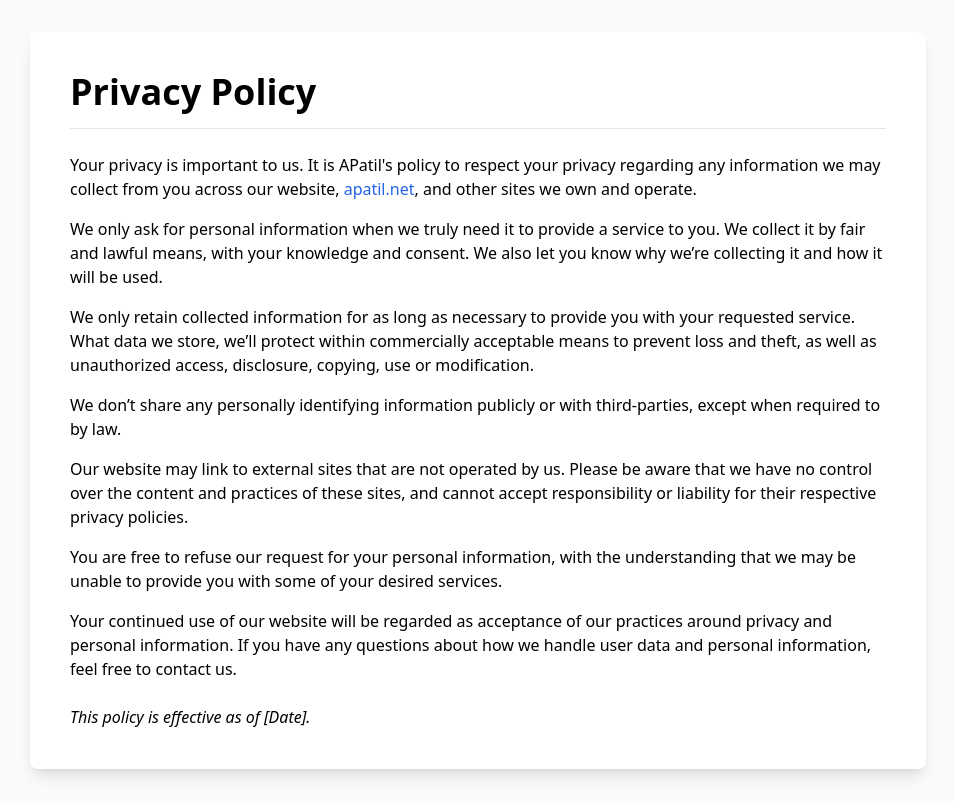
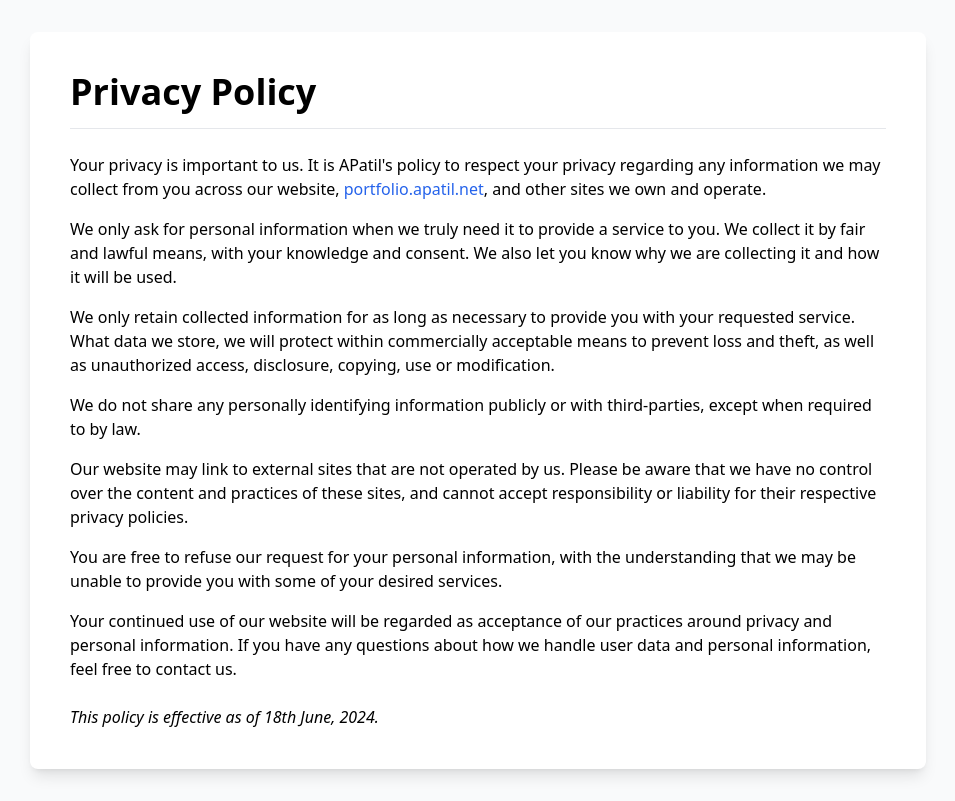
Before and after one commit to Akhil-Patil-Bagili/portfolio.ap, a Next.js app: page /privacy in a window 1280 px wide. Shown: the whole page, without its empty margins (162-1117 px from the left). Built offline with nearby package versions, Linux system fonts and the light colour scheme.

Commit message:
updated privacy and terms

```diff
--- a/components/ProjectsSection.tsx
+++ b/components/ProjectsSection.tsx
@@ -1,8 +1,5 @@
 'use client';
 import React, { useState } from 'react';
-import { AiOutlineLink, AiOutlineLeft, AiOutlineRight, AiFillGithub } from 'react-icons/ai';
-import {SiFlask} from 'react-icons/si';
-import { DiReact, DiNodejsSmall } from 'react-icons/di';
 import ProjectCard from './ProjectCard';
 
 interface Technology {
@@ -32,6 +29,7 @@
       ],
       technologies: [
         { name: "React" },
+        { name: "TailwindCSS" },
         { name: "Flask" },
         { name: "PostgreSQL" },
         { name: "Docker" },
@@ -58,6 +56,7 @@
       ],
       technologies: [
         { name: "React" },
+        { name: "CSS" },
         { name: "Django" },
         { name: "PostgreSQL" },
         { name: "OpenAI" },
@@ -82,8 +81,11 @@
       ],
       technologies: [
         { name: "React" },
+        { name: "TailwindCSS" },
         { name: "Flask" },
         { name: "AstraDB" },
+        { name: "GenAI" },
+        { name: "RAG modeling" },
         { name: "GPT-4" },
         { name: "AWS" },
       ],
@@ -101,6 +103,7 @@
       ],
       technologies: [
         { name: "React" },
+        { name: "TailwindCSS" },
         { name: "Node" },
         { name: "MongoDB" },
       ],
--- a/pages/privacy.tsx
+++ b/pages/privacy.tsx
@@ -5,14 +5,14 @@
     <div className="min-h-screen bg-gray-50 text-black p-8">
       <div className="max-w-4xl mx-auto shadow-lg p-10 bg-white rounded-lg">
         <h1 className="text-4xl font-bold mb-6 border-b pb-4">Privacy Policy</h1>
-        <p className="mb-4">Your privacy is important to us. It is APatil&apos;s policy to respect your privacy regarding any information we may collect from you across our website, <a href="http://apatil.net" className="text-blue-600 hover:underline">apatil.net</a>, and other sites we own and operate.</p>
-        <p className="mb-4">We only ask for personal information when we truly need it to provide a service to you. We collect it by fair and lawful means, with your knowledge and consent. We also let you know why we’re collecting it and how it will be used.</p>
-        <p className="mb-4">We only retain collected information for as long as necessary to provide you with your requested service. What data we store, we’ll protect within commercially acceptable means to prevent loss and theft, as well as unauthorized access, disclosure, copying, use or modification.</p>
-        <p className="mb-4">We don’t share any personally identifying information publicly or with third-parties, except when required to by law.</p>
+        <p className="mb-4">Your privacy is important to us. It is APatil&apos;s policy to respect your privacy regarding any information we may collect from you across our website, <a href="https://portfolio.apatil.net/" className="text-blue-600 hover:underline">portfolio.apatil.net</a>, and other sites we own and operate.</p>
+        <p className="mb-4">We only ask for personal information when we truly need it to provide a service to you. We collect it by fair and lawful means, with your knowledge and consent. We also let you know why we are collecting it and how it will be used.</p>
+        <p className="mb-4">We only retain collected information for as long as necessary to provide you with your requested service. What data we store, we will protect within commercially acceptable means to prevent loss and theft, as well as unauthorized access, disclosure, copying, use or modification.</p>
+        <p className="mb-4">We do not share any personally identifying information publicly or with third-parties, except when required to by law.</p>
         <p className="mb-4">Our website may link to external sites that are not operated by us. Please be aware that we have no control over the content and practices of these sites, and cannot accept responsibility or liability for their respective privacy policies.</p>
         <p className="mb-4">You are free to refuse our request for your personal information, with the understanding that we may be unable to provide you with some of your desired services.</p>
         <p>Your continued use of our website will be regarded as acceptance of our practices around privacy and personal information. If you have any questions about how we handle user data and personal information, feel free to contact us.</p>
-        <p className="mt-6 italic">This policy is effective as of [Date].</p>
+        <p className="mt-6 italic">This policy is effective as of 18th June, 2024.</p>
       </div>
     </div>
   );
--- a/pages/terms.tsx
+++ b/pages/terms.tsx
@@ -5,17 +5,17 @@
     <div className="min-h-screen bg-gray-50 text-black p-8">
       <div className="max-w-4xl mx-auto shadow-lg p-10 bg-white rounded-lg">
         <h1 className="text-4xl font-bold mb-6 border-b pb-4">Terms of Service</h1>
-        <p className="mb-4">By accessing the website at <a href="http://apatil.net" className="text-blue-600 hover:underline">apatil.net</a>, you are agreeing to be bound by these terms of service, all applicable laws and regulations, and agree that you are responsible for compliance with any applicable local laws. If you do not agree with any of these terms, you are prohibited from using or accessing this site.</p>
+        <p className="mb-4">By accessing the website at <a href="https://portfolio.apatil.net/" className="text-blue-600 hover:underline">portfolio.apatil.net</a>, you are agreeing to be bound by these terms of service, all applicable laws and regulations, and agree that you are responsible for compliance with any applicable local laws. If you do not agree with any of these terms, you are prohibited from using or accessing this site.</p>
         <p className="mb-4">The materials contained in this website are protected by applicable copyright and trademark law.</p>
-        <p className="mb-4">Permission is granted to temporarily download one copy of the materials (information or software) on Apatil&apos;s website for personal, non-commercial transitory viewing only. This is the grant of a license, not a transfer of title, and under this license you may not:</p>
+        <p className="mb-4">Permission is granted to temporarily download one copy of the materials (information or software) on APatil&apos;s website for personal, non-commercial transitory viewing only. This is the grant of a license, not a transfer of title, and under this license you may not:</p>
         <ul className="list-disc pl-8 mb-4">
           <li>Modify or copy the materials;</li>
           <li>Use the materials for any commercial purpose, or for any public display (commercial or non-commercial);</li>
-          <li>Attempt to decompile or reverse engineer any software contained on Apatil&apos;s website;</li>
+          <li>Attempt to decompile or reverse engineer any software contained on APatil&apos;s website;</li>
           <li>Remove any copyright or other proprietary notations from the materials;</li>
           <li>Transfer the materials to another person or &quot;mirror&quot; the materials on any other server.</li>
         </ul>
-        <p className="mb-4">This license shall automatically terminate if you violate any of these restrictions and may be terminated by Apatil at any time. Upon terminating your viewing of these materials or upon the termination of this license, you must destroy any downloaded materials in your possession whether in electronic or printed format.</p>
+        <p className="mb-4">This license shall automatically terminate if you violate any of these restrictions and may be terminated by APatil at any time. Upon terminating your viewing of these materials or upon the termination of this license, you must destroy any downloaded materials in your possession whether in electronic or printed format.</p>
       </div>
     </div>
   );
```
